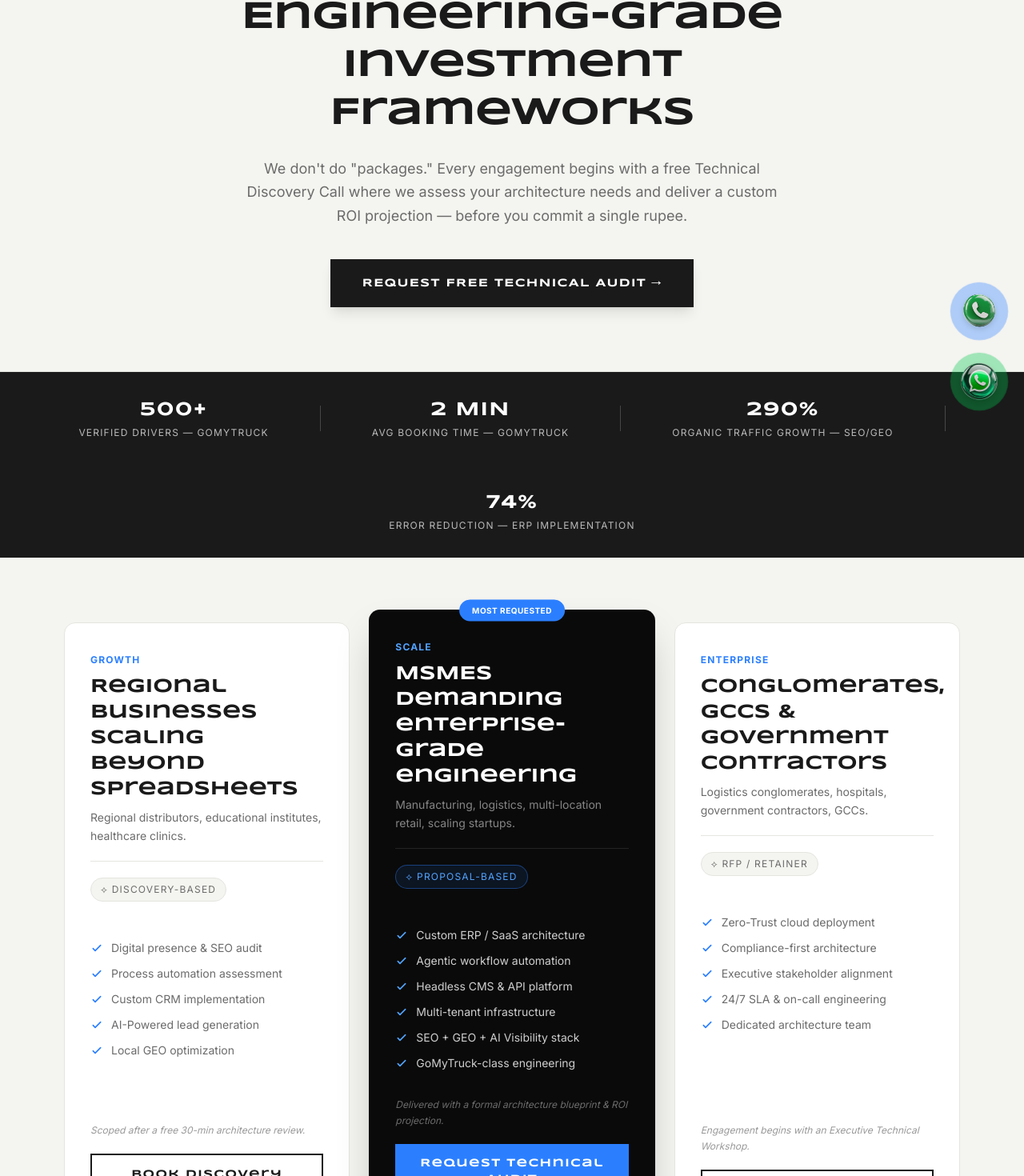
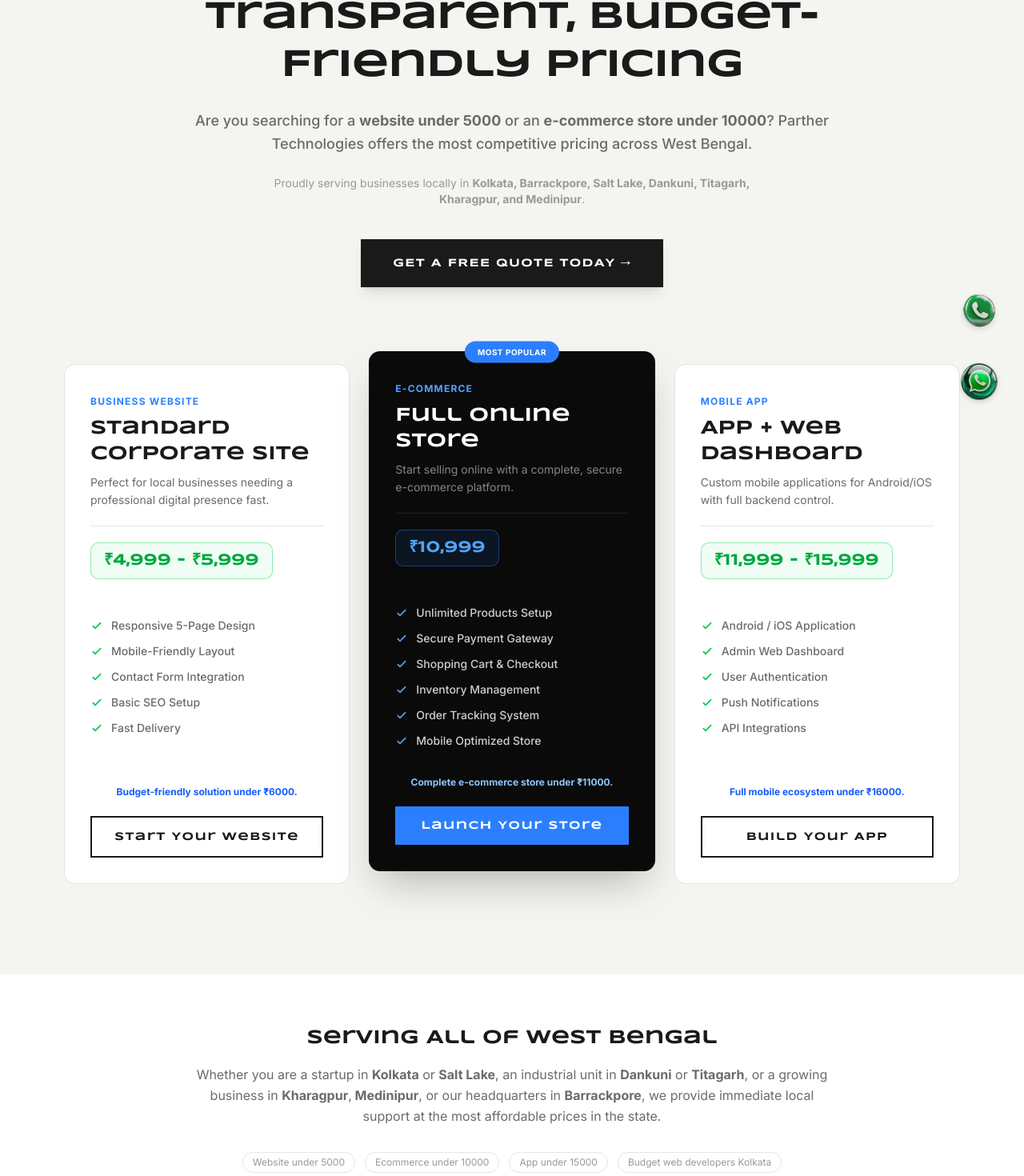
Before and after one commit to parth-roy/company-web-app-parther-technologies, a Next.js app: page /pricing in a window 1280 px wide. Shown: the part 267-1737 px from the top of the page at 80% size. Built offline with nearby package versions, Linux system fonts and the light colour scheme.

Commit message:
feat: implement localized budget pricing and llms.txt for GEO

```diff
--- a/src/app/pricing/page.tsx
+++ b/src/app/pricing/page.tsx
@@ -2,121 +2,185 @@
 import Link from 'next/link';
 
 export const metadata: Metadata = {
-  title: 'Investment Architecture | Parther Technologies',
-  description: 'Enterprise software investment frameworks for MSMEs, logistics conglomerates, and Fortune 500 clients across Eastern India. Request a custom ROI estimator.',
+  title: 'Affordable Website & App Development Pricing in West Bengal',
+  description: 'Budget-friendly website development under ₹5000, eCommerce under ₹11000. Serving Kolkata, Barrackpore, Salt Lake, Dankuni, Titagarh, Kharagpur, and Medinipur.',
+  keywords: 'affordable website development Kolkata, website under 5000, ecommerce website under 10000, app development under 15000, budget web designers Barrackpore, Salt Lake web development cost, Titagarh, Kharagpur, Medinipur, Dankuni, West Bengal website cost',
+};
+
+const pricingSchema = {
+  "@context": "https://schema.org",
+  "@type": "ItemList",
+  "name": "Budget-Friendly Website & App Development Pricing in West Bengal",
+  "description": "Transparent pricing for web development, eCommerce, and mobile apps in Kolkata, Barrackpore, Salt Lake, Dankuni, Titagarh, Kharagpur, and Medinipur.",
+  "itemListElement": [
+    {
+      "@type": "ListItem",
+      "position": 1,
+      "item": {
+        "@type": "Product",
+        "name": "Standard Business Website",
+        "description": "Professional 5-page business website designed for startups and local businesses.",
+        "offers": {
+          "@type": "Offer",
+          "priceCurrency": "INR",
+          "price": "4999",
+          "priceValidUntil": "2027-12-31",
+          "availability": "https://schema.org/InStock",
+          "areaServed": ["West Bengal", "Kolkata", "Barrackpore", "Salt Lake", "Dankuni", "Titagarh", "Kharagpur", "Medinipur"]
+        }
+      }
+    },
+    {
+      "@type": "ListItem",
+      "position": 2,
+      "item": {
+        "@type": "Product",
+        "name": "Full E-commerce Website",
+        "description": "Complete online store with payment gateway integration, product management, and cart functionality.",
+        "offers": {
+          "@type": "Offer",
+          "priceCurrency": "INR",
+          "price": "10999",
+          "priceValidUntil": "2027-12-31",
+          "availability": "https://schema.org/InStock",
+          "areaServed": ["West Bengal", "Kolkata", "Barrackpore", "Salt Lake", "Dankuni", "Titagarh", "Kharagpur", "Medinipur"]
+        }
+      }
+    },
+    {
+      "@type": "ListItem",
+      "position": 3,
+      "item": {
+        "@type": "Product",
+        "name": "Mobile App & Web Ecosystem",
+        "description": "Custom Android/iOS mobile application paired with a robust administrative web dashboard.",
+        "offers": {
+          "@type": "Offer",
+          "priceCurrency": "INR",
+          "price": "15999",
+          "priceValidUntil": "2027-12-31",
+          "availability": "https://schema.org/InStock",
+          "areaServed": ["West Bengal", "Kolkata", "Barrackpore", "Salt Lake", "Dankuni", "Titagarh", "Kharagpur", "Medinipur"]
+        }
+      }
+    }
+  ]
+};
+
+const localBusinessSchema = {
+  "@context": "https://schema.org",
+  "@type": "LocalBusiness",
+  "name": "Parther Technologies",
+  "description": "Providing the most affordable and budget-friendly website and app development services across West Bengal.",
+  "priceRange": "₹4999 - ₹15999",
+  "areaServed": [
+    { "@type": "City", "name": "Kolkata" },
+    { "@type": "City", "name": "Barrackpore" },
+    { "@type": "City", "name": "Salt Lake" },
+    { "@type": "City", "name": "Dankuni" },
+    { "@type": "City", "name": "Titagarh" },
+    { "@type": "City", "name": "Kharagpur" },
+    { "@type": "City", "name": "Medinipur" }
+  ]
 };
 
 const tiers = [
   {
-    label: "Growth",
-    tagline: "Regional businesses scaling beyond spreadsheets",
-    descriptor: "Regional distributors, educational institutes, healthcare clinics.",
-    range: "Discovery-Based",
+    label: "Business Website",
+    tagline: "Standard Corporate Site",
+    descriptor: "Perfect for local businesses needing a professional digital presence fast.",
+    range: "₹4,999 - ₹5,999",
     highlight: false,
-    cta: "Book Discovery Call",
+    cta: "Start Your Website",
     ctaHref: "/contact",
     capabilities: [
-      "Digital presence & SEO audit",
-      "Process automation assessment",
-      "Custom CRM implementation",
-      "AI-Powered lead generation",
-      "Local GEO optimization",
+      "Responsive 5-Page Design",
+      "Mobile-Friendly Layout",
+      "Contact Form Integration",
+      "Basic SEO Setup",
+      "Fast Delivery",
     ],
-    note: "Scoped after a free 30-min architecture review.",
+    note: "Budget-friendly solution under ₹6000.",
   },
   {
-    label: "Scale",
-    tagline: "MSMEs demanding enterprise-grade engineering",
-    descriptor: "Manufacturing, logistics, multi-location retail, scaling startups.",
-    range: "Proposal-Based",
+    label: "E-Commerce",
+    tagline: "Full Online Store",
+    descriptor: "Start selling online with a complete, secure e-commerce platform.",
+    range: "₹10,999",
     highlight: true,
-    cta: "Request Technical Audit",
+    cta: "Launch Your Store",
     ctaHref: "/contact",
     capabilities: [
-      "Custom ERP / SaaS architecture",
-      "Agentic workflow automation",
-      "Headless CMS & API platform",
-      "Multi-tenant infrastructure",
-      "SEO + GEO + AI Visibility stack",
-      "GoMyTruck-class engineering",
+      "Unlimited Products Setup",
+      "Secure Payment Gateway",
+      "Shopping Cart & Checkout",
+      "Inventory Management",
+      "Order Tracking System",
+      "Mobile Optimized Store",
     ],
-    note: "Delivered with a formal architecture blueprint & ROI projection.",
+    note: "Complete e-commerce store under ₹11000.",
   },
   {
-    label: "Enterprise",
-    tagline: "Conglomerates, GCCs & government contractors",
-    descriptor: "Logistics conglomerates, hospitals, government contractors, GCCs.",
-    range: "RFP / Retainer",
+    label: "Mobile App",
+    tagline: "App + Web Dashboard",
+    descriptor: "Custom mobile applications for Android/iOS with full backend control.",
+    range: "₹11,999 - ₹15,999",
     highlight: false,
-    cta: "Submit RFP",
+    cta: "Build Your App",
     ctaHref: "/contact",
     capabilities: [
-      "Zero-Trust cloud deployment",
-      "Compliance-first architecture",
-      "Executive stakeholder alignment",
-      "24/7 SLA & on-call engineering",
-      "Dedicated architecture team",
+      "Android / iOS Application",
+      "Admin Web Dashboard",
+      "User Authentication",
+      "Push Notifications",
+      "API Integrations",
     ],
-    note: "Engagement begins with an Executive Technical Workshop.",
+    note: "Full mobile ecosystem under ₹16000.",
   },
 ];
 
 export default function PricingPage() {
   return (
     <main className="min-h-screen bg-[#f4f4f0]">
+      <head>
+        <script
+          type="application/ld+json"
+          dangerouslySetInnerHTML={{ __html: JSON.stringify(pricingSchema) }}
+        />
+        <script
+          type="application/ld+json"
+          dangerouslySetInnerHTML={{ __html: JSON.stringify(localBusinessSchema) }}
+        />
+        <link rel="canonical" href="https://parthertech.com/pricing" />
+      </head>
 
       {/* Hero */}
-      <section className="pt-32 pb-20">
-        <div className="container-main text-center max-w-3xl mx-auto">
-          <span className="inline-block px-3 py-1 mb-6 rounded-full border border-cf-border bg-white text-xs font-mono-caps font-semibold text-cf-text-secondary tracking-widest uppercase">
-            Investment Architecture
+      <section className="pt-32 pb-12">
+        <div className="container-main text-center max-w-4xl mx-auto">
+          <span className="inline-block px-3 py-1 mb-6 rounded-full border border-cf-border bg-white text-xs font-mono-caps font-semibold text-blue-600 tracking-widest uppercase shadow-sm">
+            West Bengal's Most Affordable Tech Partner
           </span>
-          <h1 className="font-syncopate font-bold text-5xl tracking-tight text-cf-text mb-6 leading-tight">
-            Engineering-Grade Investment Frameworks
+          <h1 className="font-syncopate font-bold text-4xl md:text-5xl tracking-tight text-cf-text mb-6 leading-tight">
+            Transparent, Budget-Friendly Pricing
           </h1>
-          <p className="text-lg text-cf-text-secondary leading-relaxed mb-10">
-            We don't do "packages." Every engagement begins with a free Technical Discovery Call
-            where we assess your architecture needs and deliver a custom ROI projection —
-            before you commit a single rupee.
+          <p className="text-lg text-cf-text-secondary leading-relaxed mb-6 font-medium">
+            Are you searching for a <strong>website under 5000</strong> or an <strong>e-commerce store under 10000</strong>?
+            Parther Technologies offers the most competitive pricing across West Bengal.
+          </p>
+          <p className="text-sm text-cf-text-tertiary max-w-2xl mx-auto mb-10">
+            Proudly serving businesses locally in <strong>Kolkata, Barrackpore, Salt Lake, Dankuni, Titagarh, Kharagpur, and Medinipur</strong>.
           </p>
           <Link
             href="/contact"
             className="inline-flex items-center gap-3 px-10 py-5 bg-cf-text text-white font-syncopate font-bold text-sm tracking-widest hover:bg-cf-text/80 transition-colors duration-200 shadow-lg"
           >
-            REQUEST FREE TECHNICAL AUDIT →
+            GET A FREE QUOTE TODAY →
           </Link>
         </div>
       </section>
 
-      {/* GoMyTruck Proof Bar */}
-      <section className="bg-cf-text py-8 border-y border-cf-border">
-        <div className="container-main">
-          <div className="flex flex-wrap items-center justify-center gap-8 md:gap-16 text-white/70 text-xs font-mono-caps tracking-widest">
-            <div className="text-center">
-              <div className="text-2xl font-bold text-white font-syncopate">500+</div>
-              <div className="mt-1">Verified Drivers — GoMyTruck</div>
-            </div>
-            <div className="w-px h-8 bg-white/20 hidden md:block" />
-            <div className="text-center">
-              <div className="text-2xl font-bold text-white font-syncopate">2 Min</div>
-              <div className="mt-1">Avg Booking Time — GoMyTruck</div>
-            </div>
-            <div className="w-px h-8 bg-white/20 hidden md:block" />
-            <div className="text-center">
-              <div className="text-2xl font-bold text-white font-syncopate">290%</div>
-              <div className="mt-1">Organic Traffic Growth — SEO/GEO</div>
-            </div>
-            <div className="w-px h-8 bg-white/20 hidden md:block" />
-            <div className="text-center">
-              <div className="text-2xl font-bold text-white font-syncopate">74%</div>
-              <div className="mt-1">Error Reduction — ERP Implementation</div>
-            </div>
-          </div>
-        </div>
-      </section>
-
       {/* Investment Tiers */}
-      <section className="py-20 pb-28">
+      <section className="py-12 pb-28">
         <div className="container-main">
           <div className="grid grid-cols-1 lg:grid-cols-3 gap-6">
             {tiers.map((tier) => (
@@ -130,7 +194,7 @@
               >
                 {tier.highlight && (
                   <div className="absolute top-0 left-1/2 -translate-x-1/2 -translate-y-1/2 bg-blue-500 text-white text-[10px] font-bold px-4 py-1.5 rounded-full uppercase tracking-wider">
-                    Most Requested
+                    Most Popular
                   </div>
                 )}
 
@@ -159,13 +223,13 @@
                     {tier.descriptor}
                   </p>
                   <div
-                    className={`inline-flex items-center gap-2 text-xs font-mono-caps px-3 py-1.5 rounded-full border mb-6 ${
+                    className={`inline-flex items-center gap-2 text-xl font-syncopate font-bold px-4 py-2 rounded-lg border mb-6 ${
                       tier.highlight
                         ? "border-blue-500/40 text-blue-400 bg-blue-500/10"
-                        : "border-cf-border text-cf-text-secondary bg-cf-bg"
+                        : "border-green-500/40 text-green-600 bg-green-50"
                     }`}
                   >
-                    ⟡ {tier.range}
+                    {tier.range}
                   </div>
                 </div>
 
@@ -173,13 +237,13 @@
                   {tier.capabilities.map((cap) => (
                     <li
                       key={cap}
-                      className={`flex items-start gap-2.5 text-sm ${
+                      className={`flex items-start gap-2.5 text-sm font-medium ${
                         tier.highlight ? "text-white/80" : "text-cf-text-secondary"
                       }`}
                     >
                       <svg
                         className={`w-4 h-4 shrink-0 mt-0.5 ${
-                          tier.highlight ? "text-blue-400" : "text-blue-500"
+                          tier.highlight ? "text-blue-400" : "text-green-500"
                         }`}
                         fill="none"
                         viewBox="0 0 24 24"
@@ -198,8 +262,8 @@
                 </ul>
 
                 <p
-                  className={`text-xs leading-relaxed mb-5 italic ${
-                    tier.highlight ? "text-white/40" : "text-cf-text-tertiary"
+                  className={`text-xs leading-relaxed mb-5 font-bold text-center ${
+                    tier.highlight ? "text-blue-300" : "text-blue-600"
                   }`}
                 >
                   {tier.note}
@@ -221,25 +285,24 @@
         </div>
       </section>
 
-      {/* Bottom CTA */}
-      <section className="bg-cf-text py-20">
-        <div className="container-main text-center max-w-2xl mx-auto">
-          <h2 className="font-syncopate font-bold text-3xl text-white mb-4">
-            Not sure which tier fits your business?
+      {/* SEO Geographic Footer Block */}
+      <section className="bg-cf-card py-16 border-t border-cf-border/50">
+        <div className="container-main max-w-4xl mx-auto text-center">
+          <h2 className="font-syncopate font-bold text-2xl text-cf-text mb-4">
+            Serving All of West Bengal
           </h2>
-          <p className="text-white/60 text-lg leading-relaxed mb-8">
-            Book a free 30-minute Technical Discovery Call. We'll map your current
-            architecture, identify the highest-ROI opportunity, and give you a
-            written scope — with zero obligation.
+          <p className="text-cf-text-secondary leading-relaxed mb-8">
+            Whether you are a startup in <strong>Kolkata</strong> or <strong>Salt Lake</strong>, an industrial
+            unit in <strong>Dankuni</strong> or <strong>Titagarh</strong>, or a growing business in <strong>Kharagpur</strong>,
+            <strong> Medinipur</strong>, or our headquarters in <strong>Barrackpore</strong>, we provide immediate local support
+            at the most affordable prices in the state.
           </p>
-          <div className="flex flex-col items-center">
-            <Link
-              href="/contact"
-              className="inline-flex items-center gap-3 px-10 py-5 bg-blue-500 text-white font-syncopate font-bold text-sm tracking-widest hover:bg-blue-400 transition-colors duration-200 shadow-[0_0_40px_rgba(59,130,246,0.4)]"
-            >
-              BOOK FREE DISCOVERY CALL →
-            </Link>
-            <span className="mt-2 text-xs text-white/50 font-mono-caps tracking-wider">Response within 24 hours</span>
+          <div className="flex flex-wrap justify-center gap-3">
+            {["Website under 5000", "Ecommerce under 10000", "App under 15000", "Budget web developers Kolkata"].map(tag => (
+              <span key={tag} className="px-3 py-1 bg-white border border-cf-border rounded-full text-xs text-cf-text-tertiary">
+                {tag}
+              </span>
+            ))}
           </div>
         </div>
       </section>
```
Also changed, not shown: public/llms.txt (added).
